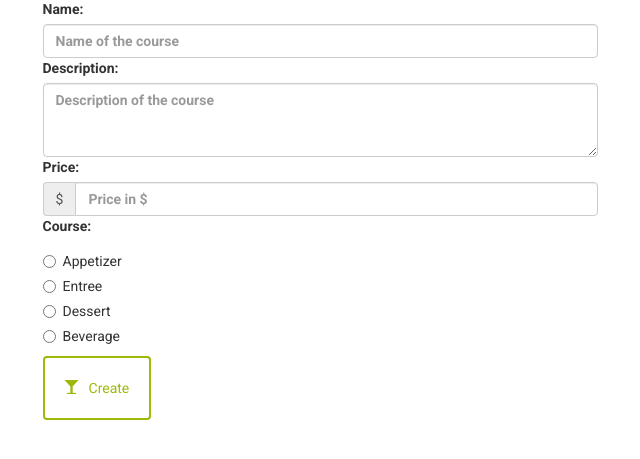
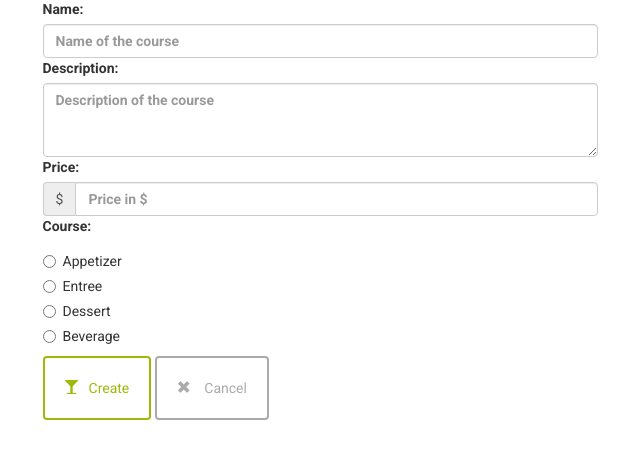
Before and after one commit to MQCOMP3310-2023/comp3310assignment2-mustard-cutters, a Flask app: page /restaurant/1/1/menu/new/ in a window 1280 px wide. Shown: the part 274-733 px from the top of the page, without its empty margins (125-765 px from the left). Run offline with Flask 3, Linux system fonts and the light colour scheme; tables that the repository leaves empty hold one stand-in row (values such as "Sample post"); some libraries are stand-ins or nearby versions.

Commit message:
Add Cancel Button to newMenu

```diff
--- a/project/templates/newmenuitem.html
+++ b/project/templates/newmenuitem.html
@@ -62,6 +62,10 @@
 					</div>
 					<button type="submit" class="btn btn-default" id="submit" type="submit">
 					<span class="glyphicon glyphicon-glass" aria-hidden="true"></span>Create</button>
+
+					<a href="{{ url_for('main.showMenu', restaurant_id=restaurant_id) }}" class="btn btn-default delete">
+						<span class="glyphicon glyphicon-remove" aria-hidden="true"></span> Cancel
+					</a>
 				</div>
 			</form>
 		</div>
```
